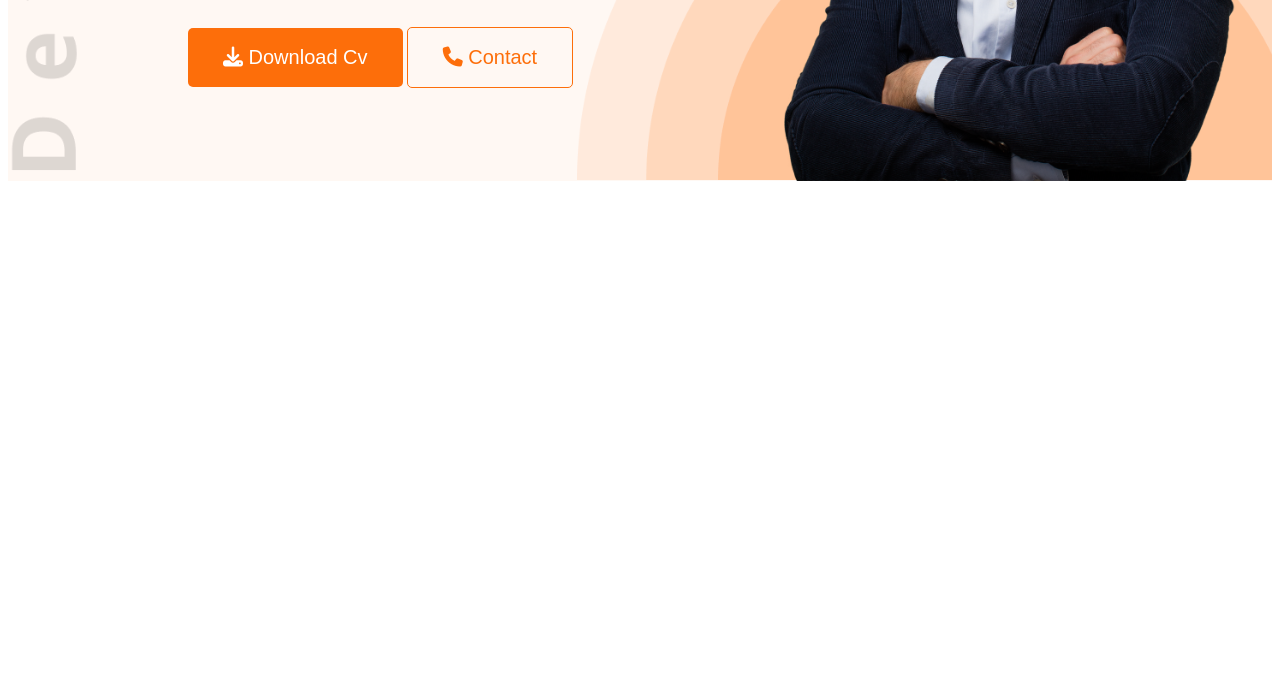
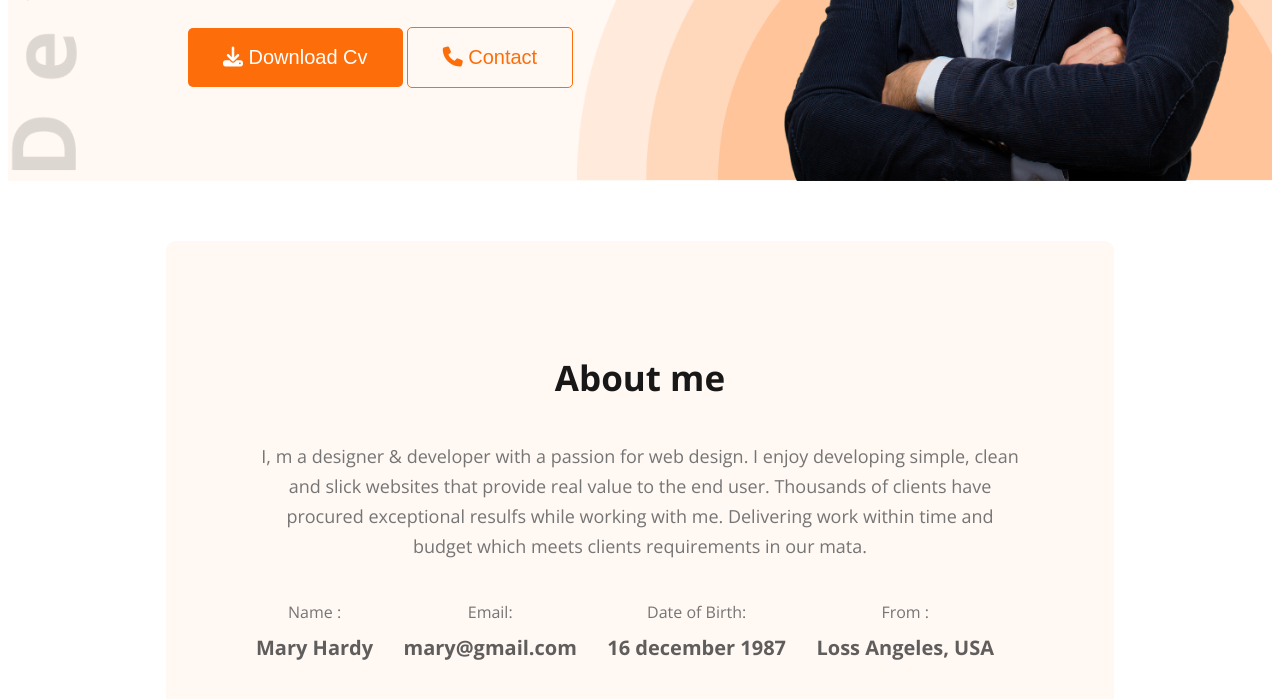
Before and after one commit to Shahadat-BD/WebDevPortfolio, a plain HTML site: page index.html in a window 1280 px wide. Shown: the part 527-1226 px from the top of the page. Before the commit the page ends 800 px from the top, so only its background shows below. Drawn offline with nearby package versions, Linux system fonts and the light colour scheme.

Commit message:
about me section are complete

```diff
--- a/index.css
+++ b/index.css
@@ -1,6 +1,5 @@
 body{
     font-family: 'Open Sans', sans-serif;
-
 }
 /* header section design start */
 
@@ -88,9 +87,51 @@ margin-bottom: 30px;
     color: #FFF8F3;
 }
 /* banner section design end */
-
 /* header section design end */
 
 /* Main section design start */
+    main{
+        max-width: 75%;
+        margin: 0 auto;
+    }
+
+/* about me section design start */
+.about{
+    background-color:#FFF8F3;
+    text-align: center;
+    padding: 90px;
+    margin-top: 60px;
+    margin-bottom: 30px;
+    border-radius: 10px;
+}
+.about-title{
+font-size: 35px;
+font-weight: 700;
+color:#181818;
+}
+.about-me{
+    color: #757575;
+    font-size: 18px;
+    font-weight: 400;
+    line-height: 30px;
+    margin: 40px 0px;
+}
+.about-info{
+    display: flex;
+    justify-content: space-between;
+}
+.about-info .info{
+    margin-right:30px ;
+}
+.info span{
+    color: #757575;
+}
+.info p{
+    color: #181818af;
+    font-size: 20px;
+    font-weight: 600;
+    line-height: 10px;
+}
+ /* about me section design end */
 
 /* Main section design end */
--- a/index.html
+++ b/index.html
@@ -44,6 +44,32 @@
      <!-- main section start -->
      <main>
            <!-- About section start -->
+                 <div class="about">
+                     <h1 class="about-title">About me</h1>
+                    <div class="about-description">
+                          <p class="about-me">I, m a designer & developer with a passion for web design. I enjoy developing simple,
+                             clean and slick websites that provide real value to the end user. Thousands of clients have procured exceptional resulfs while working with me. Delivering work within
+                             time and budget which meets clients requirements in our mata.</p>
+                         <div class="about-info">
+                             <div class="info">
+                                    <span>Name :</span>
+                                    <p>Mary Hardy</p>
+                             </div>
+                               <div class="info">
+                                    <span>Email:</span>
+                                    <p>mary@gmail.com</p>
+                               </div>
+                               <div class="info">
+                                    <span>Date of Birth:</span>
+                                    <p>16 december 1987</p>
+                         </div>
+                           <div class="info">
+                                <span>From :</span>
+                                <p>Loss Angeles, USA</p>
+                           </div>
+                         </div>
+                    </div>
+                 </div>
            <!-- About section end -->
      </main>
      <!-- main section end -->
```
